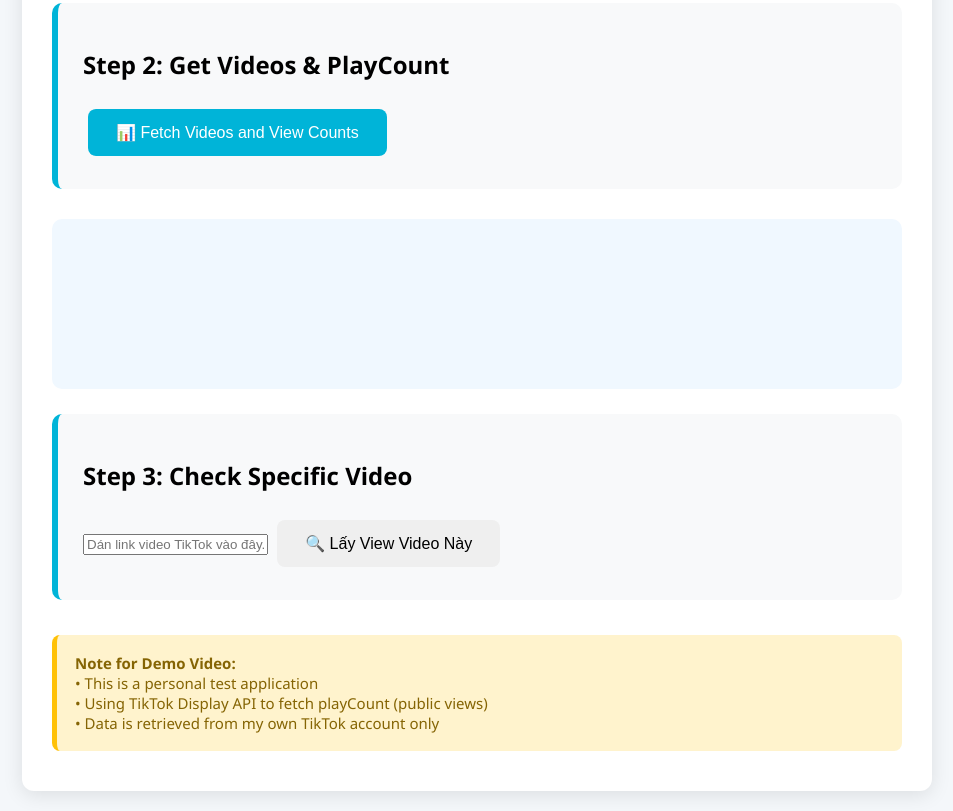
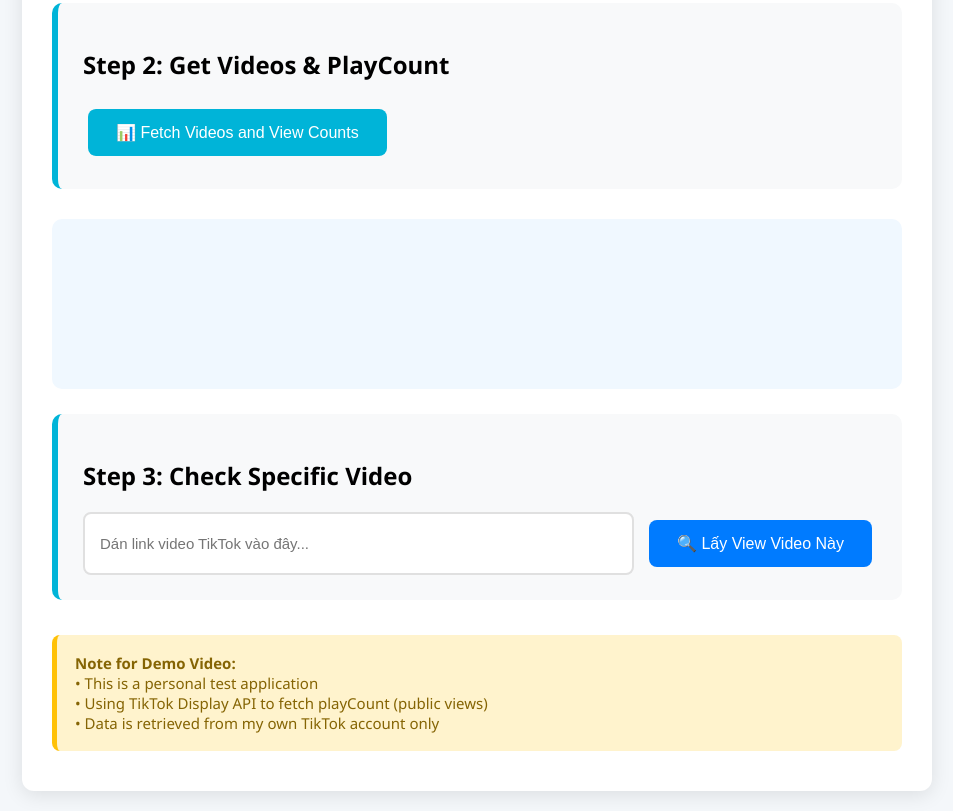
Before and after one commit to DangTung1235789/tiktok-cms-test, a plain HTML site: page index.html in a window 1280 px wide. Shown: the part 608-1419 px from the top of the page, without its empty margins (163-1116 px from the left). Drawn offline with Linux system fonts and the light colour scheme.

Commit message:
Update style.css

```diff
--- a/style.css
+++ b/style.css
@@ -90,3 +90,30 @@ h1 {
     color: #856404;
     border-left: 5px solid #ffc107;
 }
+
+/* Style cho Input Group ở Bước 3 */
+.input-group {
+    display: flex;
+    gap: 10px;
+    margin-top: 15px;
+}
+
+input[type="text"] {
+    flex: 1;
+    padding: 12px 15px;
+    border: 2px solid #e0e0e0;
+    border-radius: 8px;
+    font-size: 15px;
+    transition: border-color 0.3s ease;
+    outline: none;
+}
+
+input[type="text"]:focus {
+    border-color: #ff2d55; /* Màu hồng TikTok */
+}
+
+.btn-info {
+    background: #007bff;
+    color: white;
+    white-space: nowrap;
+}
```
